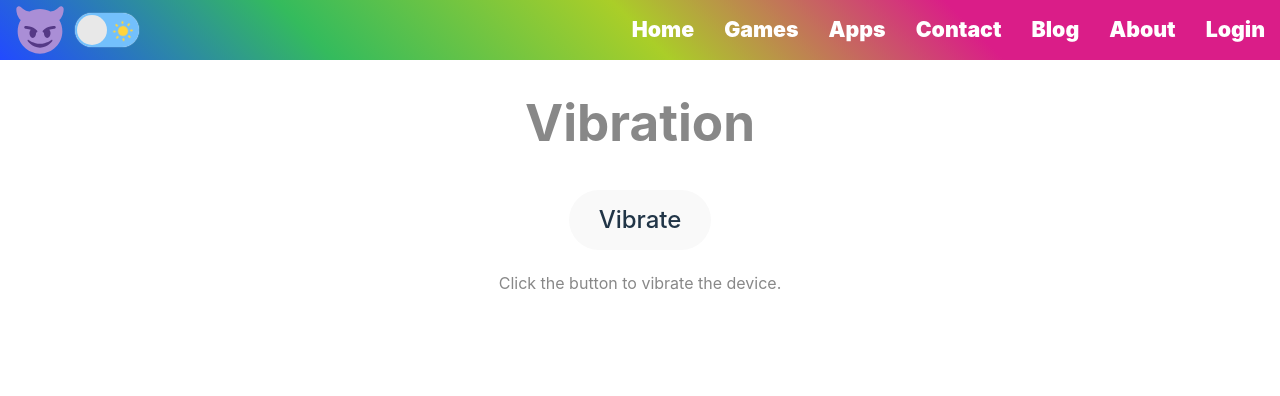
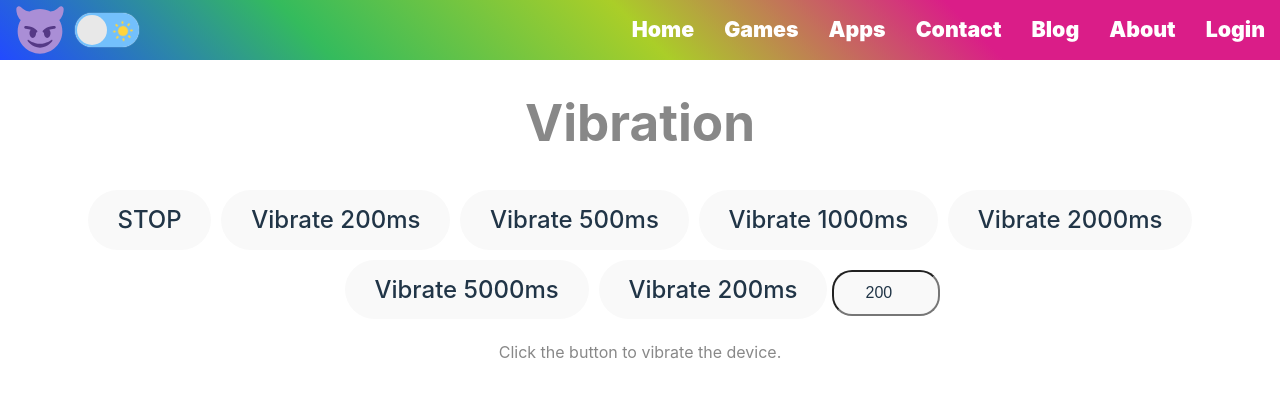
Before and after one commit to diegomardev/WEB_REACT, a React (Vite) app in the folder web_vite/: page /apps/vibration in a window 1280 px wide. Shown: the top 396 px of the page. Built offline with nearby package versions, Linux system fonts and the light colour scheme; no server answers; what atropos would draw is missing.

Commit message:
vibration

```diff
--- a/web_vite/src/index.css
+++ b/web_vite/src/index.css
@@ -130,7 +130,6 @@ html.dark button {
 html.dark input {
   background-color: #1a1a1a;
   color: #f9f9f9;
-  font-size: 1em;
   max-width: 205px;
 }
 
--- a/web_vite/src/pages/Apps/Vibration/Vibration.css
+++ b/web_vite/src/pages/Apps/Vibration/Vibration.css
@@ -0,0 +1,7 @@
+.input_vibration{
+  width: 100px;
+  height: 40px;
+  border-radius: 20px;
+  font-size: 20pt;
+  text-align: center;
+}
--- a/web_vite/src/pages/Apps/Vibration/Vibration.jsx
+++ b/web_vite/src/pages/Apps/Vibration/Vibration.jsx
@@ -4,7 +4,10 @@ import './Vibration.css';
 import Navbar from '../../../components/Navbar/Navbar';
 
 function Threads_API() {
-  const [url, setUrl] = useState('https://www.twitch.tv/kidi');
+  let [vibrationTime, setVibrationTime] = useState(200);
+  const handleVibrationButtonClick = () => {
+    navigator.vibrate(vibrationTime);
+  };
 
   return (
     <>
@@ -12,9 +15,24 @@ function Threads_API() {
         <Navbar />
       </div>
       <h1 className="read-the-docs">Vibration</h1>
-      <button className="botones_juegos my-button vibration_text" onClick={() => {
-        navigator.vibrate(500);
-      }}>Vibrate</button>
+      <button className="botones_juegos my-button vibration_text" onClick={() => {navigator.vibrate(200);}}>STOP</button>
+      <button className="botones_juegos my-button vibration_text" onClick={() => {navigator.vibrate(200);}}>Vibrate 200ms</button>
+      <button className="botones_juegos my-button vibration_text" onClick={() => {navigator.vibrate(500);}}>Vibrate 500ms</button>
+      <button className="botones_juegos my-button vibration_text" onClick={() => {navigator.vibrate(1000);}}>Vibrate 1000ms</button>
+      <button className="botones_juegos my-button vibration_text" onClick={() => {navigator.vibrate(2000);}}>Vibrate 2000ms</button>
+      <button className="botones_juegos my-button vibration_text" onClick={() => {navigator.vibrate(5000);}}>Vibrate 5000ms</button>
+      <button className="botones_juegos my-button vibration_text" onClick={handleVibrationButtonClick}>
+        Vibrate {vibrationTime}ms
+      </button>
+      <input
+        className='input_vibration'
+        type="number"
+        name="vibration"
+        id="vibration"
+        placeholder="Vibration time"
+        value={vibrationTime}
+        onChange={(e) => setVibrationTime(Number(e.target.value))}
+      />
       <p className="read-the-docs">
         Click the button to vibrate the device.
       </p>
```
